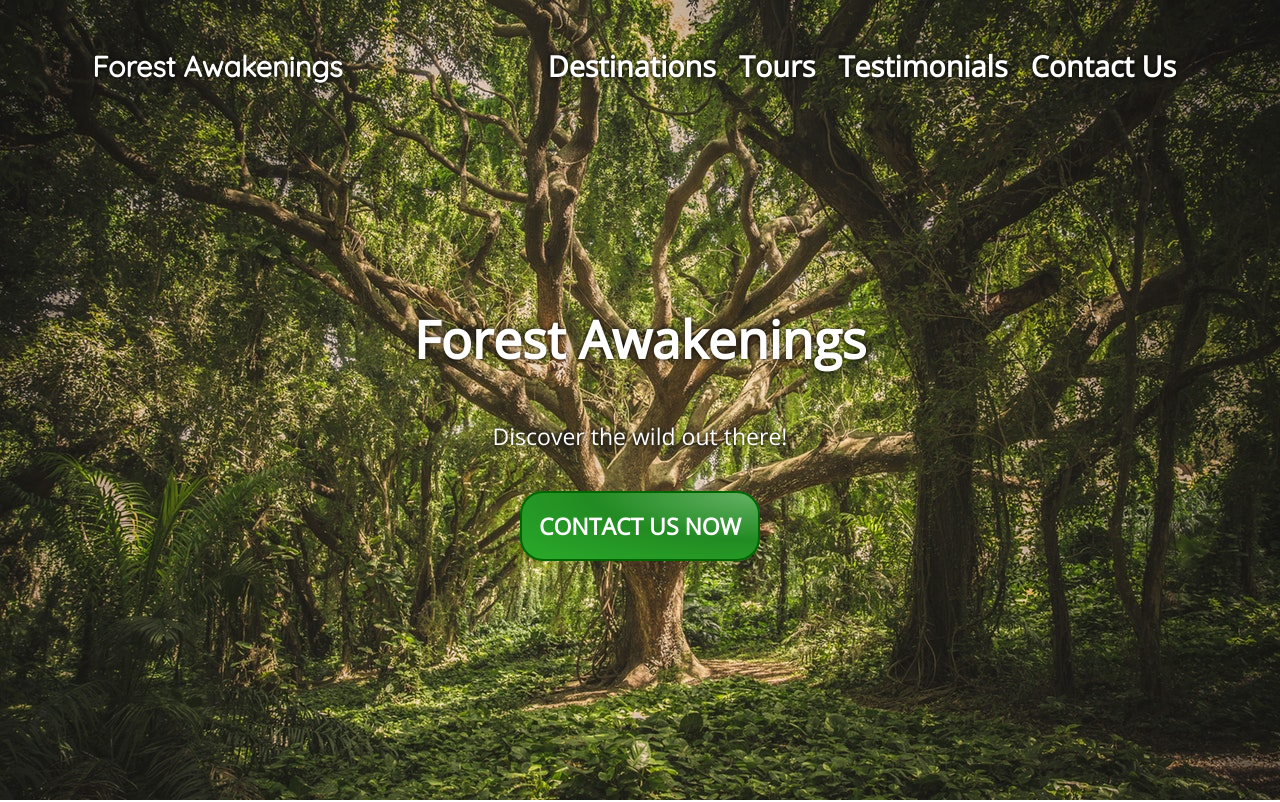
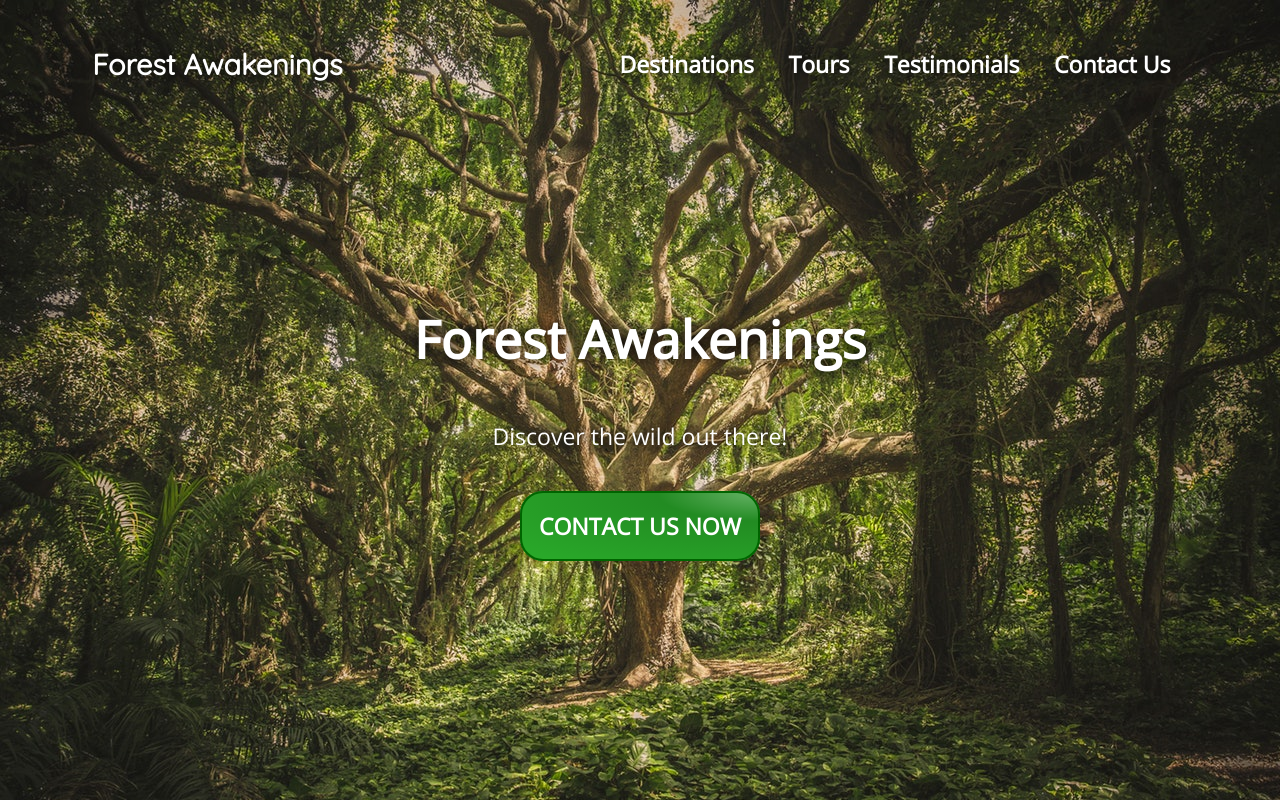
Before and after one commit to jbratcher/startup_template, a website: page index.html in a window 1280 px wide. Shown: the top 802 px of the page. Drawn offline with nearby package versions, Linux system fonts and the light colour scheme.

Commit message:
added/changed button-bg menu-bg, contact form input size on larger screens, nav link size on larger screens

```diff
--- a/src/scss/styles.scss
+++ b/src/scss/styles.scss
@@ -1,9 +1,10 @@
 // Variables
 
 $font-size: calc(14px + (26 - 14) * ((100vw - 300px) / (1600 - 300)));
-$text-shadow:  0 0 0.25rem rgba(0, 0, 0, 1);
+$text-shadow:  0 0 0.5rem rgba(0, 0, 0, 1);
 $primary-color: #2caa5e;
-$button-bg: radial-gradient(at top right, #66b266 0%, #228b22 50%, #2aab2a 100%);
+$button-bg: radial-gradient(at top right, #66b266 0%, #228b22 30%, #2aab2a 100%);
+$menu-bg: radial-gradient(at top right, #66b266 0%, #228b22 50%, #2aab2a 100%);
 
 // Global Styles
 
@@ -32,7 +33,7 @@ section {
         font: bold 2em "Open Sans", sans-serif;
         text-align: center;
         margin-bottom: 2rem;
-        transition: all 0.3s ease-in-out;
+        transition: all 0.5s ease-in-out;
 
         &:hover {
             color: $primary-color;
@@ -117,7 +118,7 @@ header {
         font-family: "Quicksand", sans-serif;
         font-size: 1.25em;
         text-shadow: $text-shadow;
-        transition: all 0.3s ease-out;
+        transition: all 0.5s ease-out;
 
         &:hover {
             transform: scale(1.1);
@@ -132,7 +133,7 @@ header {
         li {
             position: relative;
             padding: 1rem 0;
-            transition: all 0.3s ease-out;
+            transition: all 0.5s ease-out;
 
             &:nth-of-type(2) {
                 margin-top: 1rem;
@@ -172,7 +173,7 @@ header {
 
         &:hover {
             color: #aaa;
-            transition: all 0.3s ease-in-out;
+            transition: all 0.5s ease-in-out;
         }
 
     }
@@ -188,7 +189,7 @@ header {
 
             ul {
                 background: forestgreen;
-                background: $button-bg;
+                background: $menu-bg;
                 align-items: center;
                 width: 100vw;
                 padding: 0 0 1rem;
@@ -408,7 +409,7 @@ footer {
 
     a {
         opacity: 0.75;
-        transition: all 0.3s ease-out;
+        transition: all 0.5s ease-out;
 
         &:hover {
             opacity: 1;
@@ -430,10 +431,14 @@ footer {
             flex-direction: row;
 
             li {
-                padding: 0 0.5rem;
+                padding: 0 0.75rem;
 
                 &:nth-of-type(2) {
                     margin-top: 0;
+                }
+
+                a {
+                    font-size: 1em;
                 }
             }
 
@@ -487,6 +492,10 @@ footer {
 
     }
 
+    #contact form input {
+        width: 40vw;
+    }
+
     footer {
         flex-direction: row;
         justify-content: space-around;
```
Also changed, not shown: README.md, dist/scss/styles.scss, src/css/styles.css.
